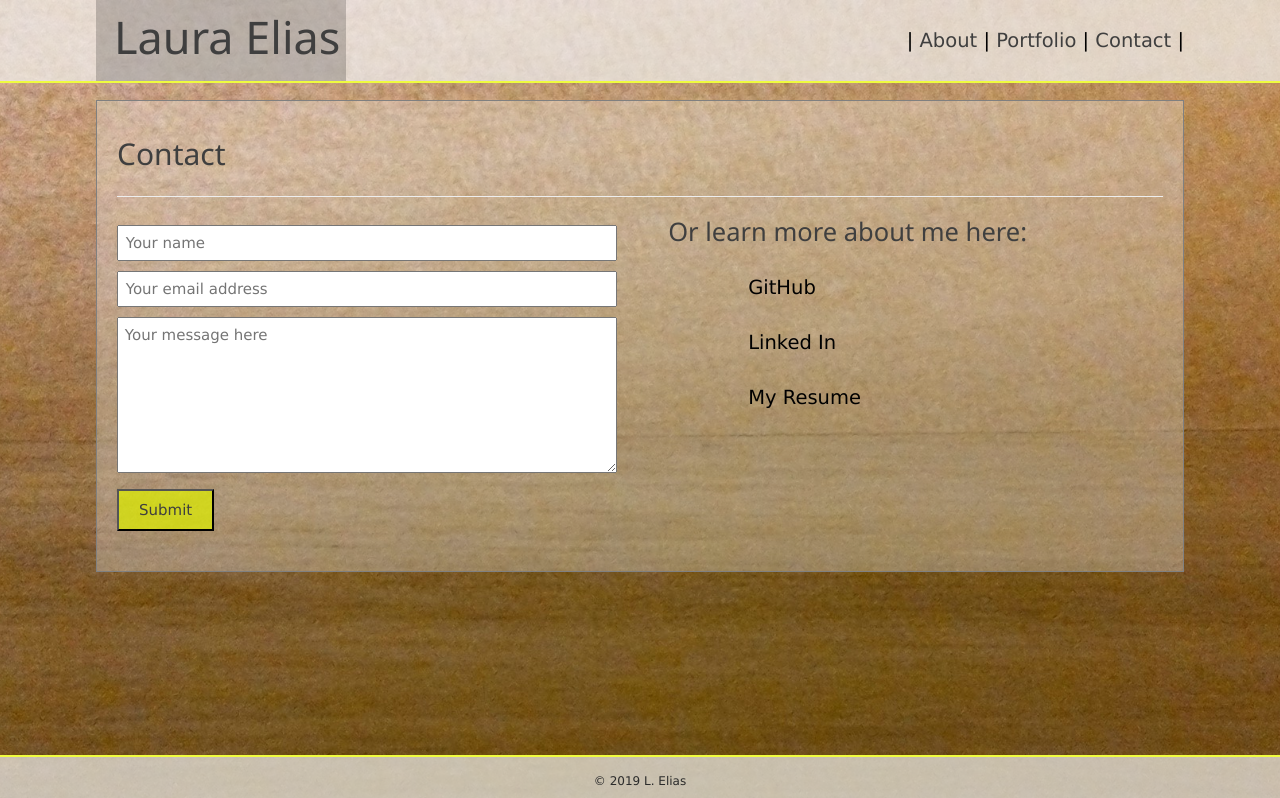
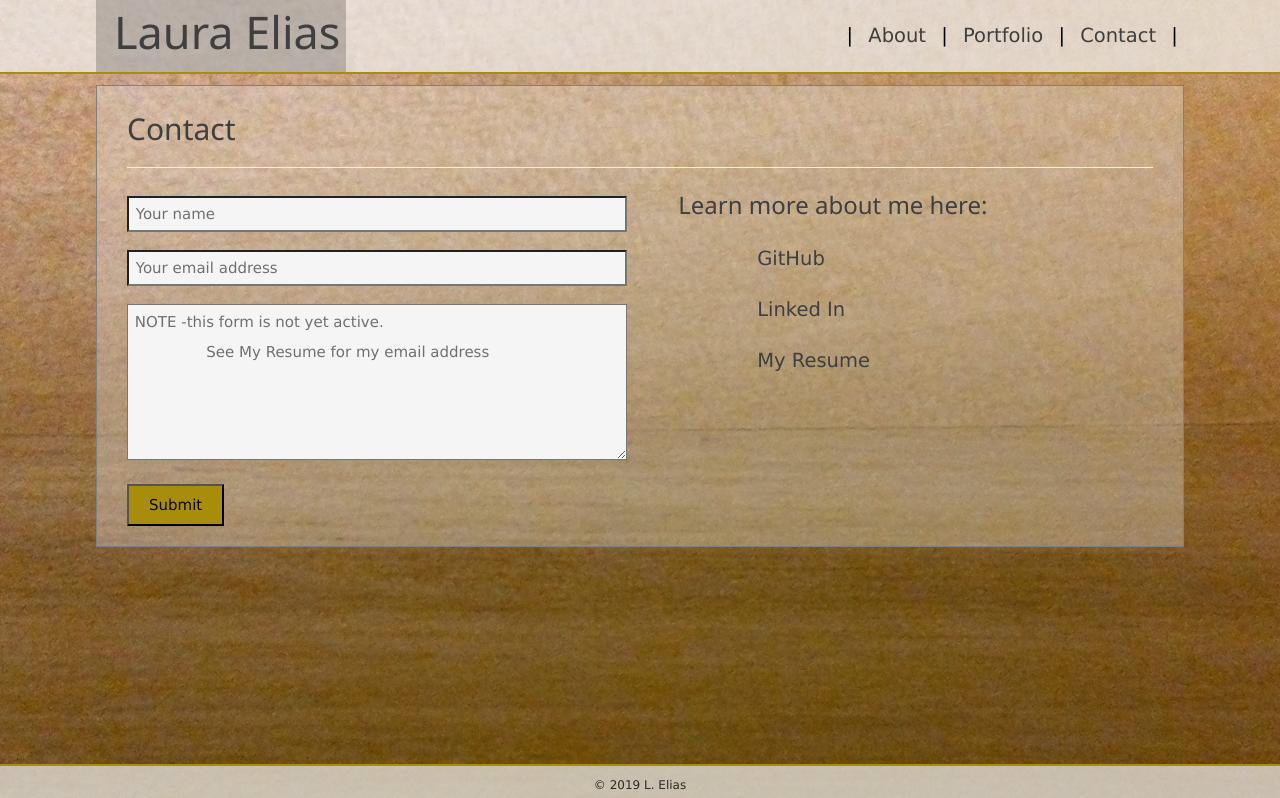
Before and after one commit to ljelias/portfolio, a plain HTML site: page contact.html in a window 1280 px wide. Shown: the top 798 px of the page. Drawn offline with nearby package versions, Linux system fonts and the light colour scheme.

```diff
--- a/contact.html
+++ b/contact.html
@@ -30,7 +30,7 @@
             }
 
             .resumeh1 {
-              font-size: 2.4em;
+              font-size: 2.3em;
               font-weight: 500;
             }
 
@@ -39,7 +39,7 @@
             }
 
             .resumeh3 {
-              font-size: 1.5em;
+              font-size: 1.3em;
               color: black;
               text-align: left;
             }
@@ -99,9 +99,9 @@
                 </a>
             </div>
             <nav>
-                | <a href="index.html">About</a> |
-                <a href="portfolio.html">Portfolio</a> |
-                <a href="contact.html">Contact</a> |
+                &nbsp;| <a href="index.html"><span class="topnav">About</span></a> |
+                <a href="portfolio.html"><span class="topnav">Portfolio</span></a> |
+                <a href="contact.html"><span class="topnav">Contact</span></a> |&nbsp;
             </nav>
         </div>
     </header>
@@ -109,23 +109,23 @@
         <h2>Contact</h2>
         <hr>
         <div id="contactConnect">
-            <form action="..." method="Post">
+            <form action="emailto:laura.j.elias@gmail.com" method="Post" enctype="text/plain">
                 <br>
                 <input type="text" placeholder=" Your name" name="name" class="textbox" id="name" required="required">
                 <br>
                 <input type="email" placeholder=" Your email address" name="email" class="textbox" id="email" required="required">
                 <br>
-                <textarea rows="5" class="textbox" placeholder=" Your message here" id="message" required="required"></textarea>
+                <textarea rows="5" class="textbox" placeholder=" NOTE -this form is not yet active.
+                See My Resume for my email address" id="message" required="required"></textarea>
                 <br>
                 <button type="submit">Submit</button>
             </form>
             <div id="connect">
-                <h4>Or learn more about me here:</h4>
-                <a class="w3-btn w3-ripple" href="https://github.com/ljelias" target="blank">GitHub</a><br>
-                <a class="w3-btn w3-ripple" href="https://www.linkedin.com/in/laura-elias-98936331/" target="blank">Linked In</a><br>
+                <h4 style="margin-top:18px;">Learn more about me here:</h4>
+                <a class="w3-btn w3-ripple c-link" href="https://github.com/ljelias" target="blank">GitHub</a><br>
+                <a class="w3-btn w3-ripple c-link" href="https://www.linkedin.com/in/laura-elias-98936331/" target="blank">Linked In</a><br>
                 <a onclick="document.getElementById('resume').style.display='block'"
-        class="w3-btn w3-ripple">My Resume</a>
-
+                  class="w3-btn w3-ripple c-link">My Resume</a>
             </div>
         </div>
     </div>
--- a/css/style.css
+++ b/css/style.css
@@ -15,7 +15,7 @@
     z-index: 2;
     width: 100%;
     background-color: rgba(241, 241, 241, 0.7);
-    border-bottom: 2px solid #effc3f;
+    border-bottom: 2px solid rgb(168, 140, 12);
 }
 
 .headercontainer {
@@ -34,8 +34,8 @@
 
 .container {
     width: 85%;
-    margin: 100px auto 60px auto;
-    padding: 20px;
+    margin: 85px auto 60px auto;
+    padding: 15px 30px;
     background-color: rgba(241, 241, 241, 0.3);
     border: 1px solid #808080;
 }
@@ -56,9 +56,21 @@
     line-height: 2em;
 }
 
+.c-link {
+    color: #3f3f3f;
+    margin-top: 6px;
+    padding: 3px 15px;
+    border-radius: 21px;
+}
+
+.c-link:hover {
+    background-color: rgba(241, 241, 241, 0.2);
+}
+
 h4 {
     color: #3f3f3f;
-    font-size: 1.7em;
+    font-size: 1.6em;
+    line-height: 1.2em;
 }
 
 #mainpic {
@@ -78,12 +90,21 @@
 }
 
 a:hover {
-    color: rgb(247, 210, 1);
+    color: rgb(168, 140, 12);
+}
+
+.topnav {
+    margin: 0 -9px;
+    padding: 9px 18px;
+}
+
+.topnav:hover {
+    background-color: rgba(241, 241, 241, 0.3);
 }
 
 h1 {
     font-size: 3em;
-    line-height: 1.5em;
+    line-height: 1.3em;
     text-align: left;
     padding-left: 18px;
     margin-top: 3px;
@@ -91,7 +112,7 @@
 }
 
 h1:hover {
-    color: rgb(247, 210, 1);
+    color: rgb(168, 140, 12);
 }
 
 h3, h5 {
@@ -102,6 +123,7 @@
 h2 {
     text-align: left;
     color: #3f3f3f;
+    line-height: 1.2em;
 }
 
 p {
@@ -109,11 +131,16 @@
     color: #3f3f3f;
 }
 
-
 .textbox {
     width: 500px;
-    margin-bottom: 10px;
+    margin-top: 0px;
+    margin-bottom: 18px;
     line-height: 2em;
+    background-color: whitesmoke;
+}
+
+.textbox:hover {
+    border: 2px solid grey;
 }
 
 .gallerydiv {
@@ -162,25 +189,25 @@
 button {
     font-size: 1em;
     line-height: 1.2em;
-    color: #3f3f3f;
-    background: #deee02b9;
+    color: #080808;
+    background: rgb(168, 140, 12);
     padding: 10px 20px;
-    margin-bottom: 20px;
+    margin-bottom: 5px;
 }
 
 button:hover {
-    color: rgb(150, 150, 150);
-    background: #e7f153b9;
+    color: rgb(116, 116, 116);
+    background: rgb(236, 201, 42);
 }
 
 footer {
     z-index: 2;
-    height: 45px;
+    height: 36px;
     width: 100%;
     background-color: rgba(241, 241, 239, 0.7);
     margin-top: 30px;
-    padding-top: 15px;
-    border-top: 2px solid #effc3f;
+    padding-top: 10px;
+    border-top: 2px solid rgb(168, 140, 12);
     position: fixed;
     bottom: 0;
     font-size: .8em;
```
Also changed, not shown: index.html (+3 -3 lines), portfolio.html (+22 -12 lines), assets/enscribe.png (added).
